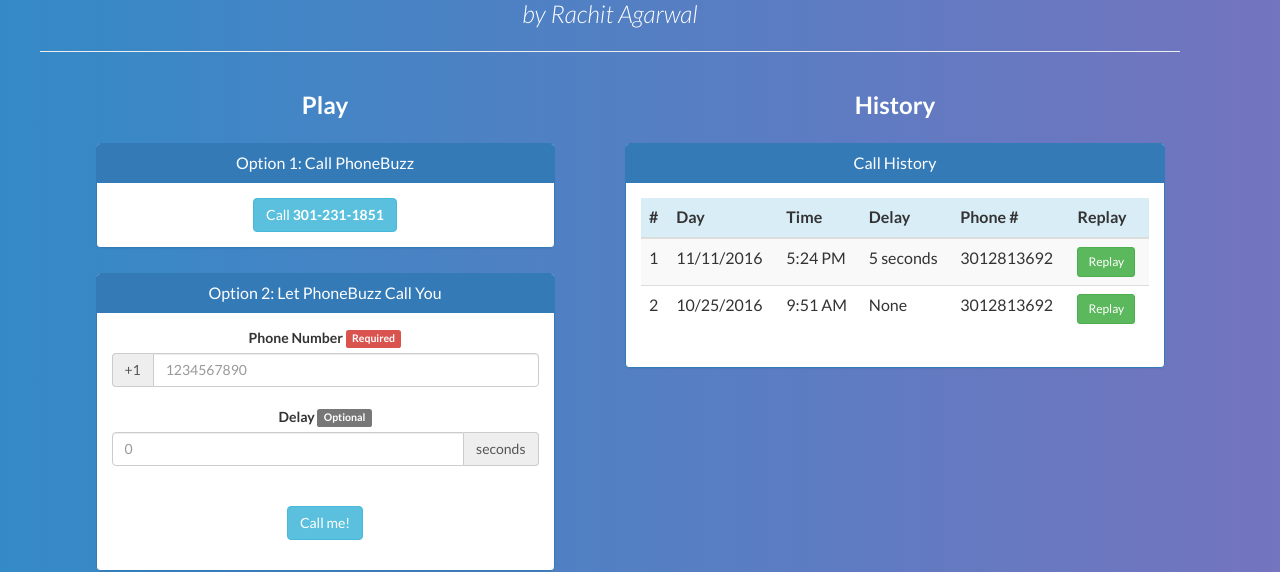
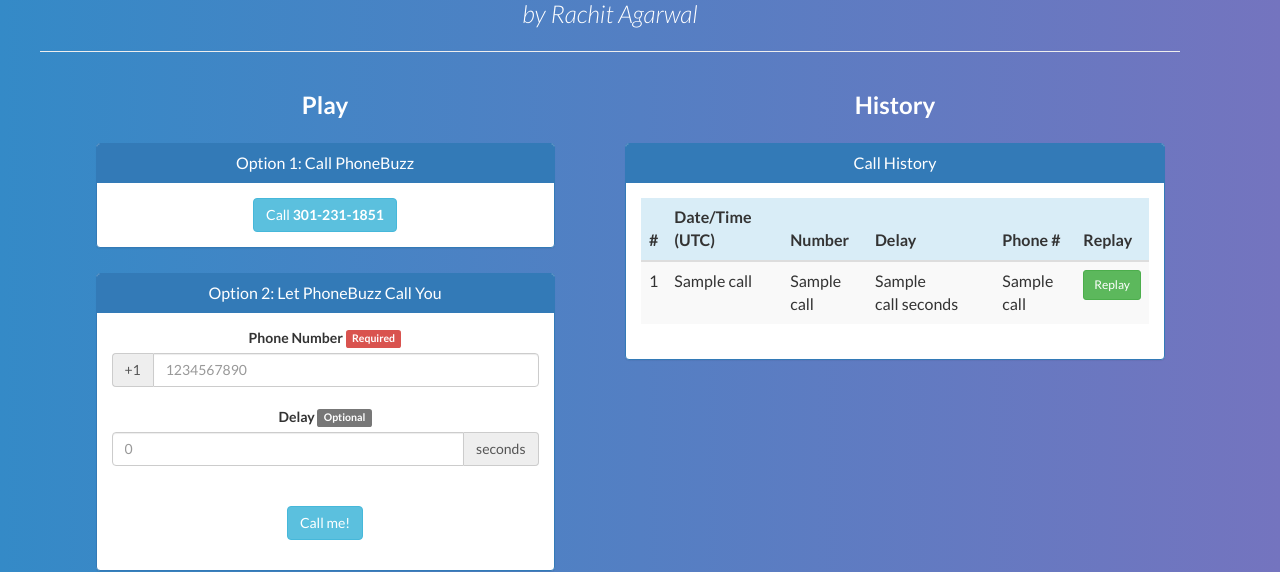
Before and after one commit to rachitag22/phonebuzz, a Flask app: template templates/index.html in a window 1280 px wide. Shown: the part 130-702 px from the top of the page. Run offline with Flask 2, Linux system fonts and the light colour scheme; the template is opened without the code that fills it: most values are stand-ins (such as "Sample title", 1, 10 or a date in 2020); some libraries are stand-ins or nearby versions.

Commit message:
more improvements. still working on outbound replay

```diff
--- a/app.py
+++ b/app.py
@@ -7,6 +7,7 @@
 from flask import Flask, request
 from flask import render_template
 from flask import g
+from flask import redirect
 from config import *
 import hmac
 import hashlib
@@ -17,6 +18,8 @@
 
 
 app = Flask(__name__)
+global url_base
+url_base = "https://lendup-challenge-phonebuzz-rachitag22.c9users.io"
 
 def setup_database():
     global DATABASE
@@ -28,9 +31,7 @@
     table_exists = cursor.execute("SELECT name FROM sqlite_master WHERE name ='calls' and type='table'").fetchone()
 
     if not table_exists:
-        conn.execute('CREATE TABLE calls (id INTEGER PRIMARY KEY, datetime DATETIME , delay INT, phonenum INT)')
-    else:
-        print("YES")
+        conn.execute('CREATE TABLE calls (id INTEGER PRIMARY KEY, datetime DATETIME, delay INT, phonenum INT, num INT)')
     cursor.close()
 
 
@@ -41,7 +42,9 @@
 
 @app.route("/", methods=['GET', 'POST'])
 def main():
-    return render_template("index.html")
+    cursor = conn.cursor()
+    cursor.execute('SELECT * FROM calls')
+    return render_template('index.html', calls=cursor.fetchall())
 
 @app.route("/welcome", methods=['GET', 'POST'])
 def welcome():
@@ -54,14 +57,14 @@
 
     return str(resp)
 
-@app.route("/outbound", methods=['POST'])
+@app.route("/outbound", methods=['GET', 'POST'])
 def outbound():
     data = request.data
 
     numEqualsIndex = data.index("=")
     ampIndex = data.index("&")
-    num = data[numEqualsIndex+1:ampIndex]
-    num = int(num)
+    phoneNum = data[numEqualsIndex+1:ampIndex]
+    phoneNum = int(phoneNum)
 
     data = data[ampIndex+1:]
     delayEqualsIndex = data.index("=")
@@ -70,20 +73,28 @@
 
     cursor = conn.cursor()
     insert = "INSERT INTO calls (id, datetime, delay, phonenum) VALUES "
-    insert = insert + "(NULL," + "CURRENT_TIMESTAMP," + str(delay) + "," + str(num) + ")"
-    print(insert)
+    insert = insert + "(NULL, CURRENT_TIMESTAMP," + str(delay) + "," + str(phoneNum) + ")"
     cursor.execute(insert)
     conn.commit()
     cursor.close()
+
+    cursor = conn.cursor()
+    global id
+    id = cursor.execute("SELECT MAX(id) FROM calls")
+    id = id.fetchone()
+    id = id[0]
+
+    global outboundUpdate
+    outboundUpdate = True
 
     fromNum = TWILIO_CALLER_ID
     account_sid = TWILIO_ACCOUNT_SID
     auth_token  = TWILIO_AUTH_TOKEN
     client = TwilioRestClient(account_sid, auth_token)
-    url = "https://lendup-challenge-phonebuzz-rachitag22.c9users.io/welcome"
+    url = url_base + "/welcome"
 
     time.sleep(delay)
-    call = client.calls.create(url=url, to=num, from_=fromNum)
+    call = client.calls.create(url=url, to=phoneNum, from_=fromNum)
     return ("Call outbound!")
 
 @app.route("/handle-number", methods=['GET', 'POST'])
@@ -91,6 +102,17 @@
 
     number_string = request.values.get('Digits', None)
     number = int(number_string)
+
+    try:
+        outboundUpdate
+        cursor = conn.cursor()
+        stmt = "UPDATE calls SET num=" + str(number) + " WHERE id=" + str(id)
+        print(stmt)
+        cursor.execute(stmt)
+        conn.commit()
+    except NameError:
+        print("No update needed")
+
     resp = twilio.twiml.Response()
     message = "..."
 
@@ -111,9 +133,68 @@
     resp.say(message, voice="woman")
     return str(resp)
 
+@app.route("/preset/<id>", methods=['GET', 'POST'])
+def preset(id):
+    cursor = conn.cursor()
+
+    phoneNumStmt = "SELECT phonenum FROM calls WHERE id=" + str(id)
+    phoneNum = cursor.execute(phoneNumStmt)
+    phoneNum = phoneNum.fetchall()[0][0]
+
+    delayStmt = "SELECT delay FROM calls WHERE id=" + str(id)
+    delay = cursor.execute(delayStmt)
+    delay = delay.fetchall()[0][0]
+
+    numStmt = "SELECT num FROM calls WHERE id=" + str(id)
+    num = cursor.execute(numStmt)
+    num = num.fetchall()[0][0]
+
+    cursor = conn.cursor()
+    insert = "INSERT INTO calls (id, datetime, delay, phonenum, num) VALUES "
+    insert = insert + "(NULL, CURRENT_TIMESTAMP," + str(delay) + "," + str(phoneNum) + "," + str(num) + ")"
+    cursor.execute(insert)
+    conn.commit()
+
+    fromNum = TWILIO_CALLER_ID
+    account_sid = TWILIO_ACCOUNT_SID
+    auth_token  = TWILIO_AUTH_TOKEN
+    client = TwilioRestClient(account_sid, auth_token)
+    url = url_base + "/preset-number?num=" + str(num)
+
+    time.sleep(delay)
+    call = client.calls.create(url=url, to=phoneNum, from_=fromNum)
+
+    return redirect("/")
+
 @app.route("/preset-number", methods=['GET', 'POST'])
 def preset_number():
-    print("FJSLDKJF")
+    number = request.args.get("num")
+    number = int(number)
 
+    resp = twilio.twiml.Response()
+    message = "Welcome to PhoneBuzz Replay! The number is " + str(number) + "..."
+    resp.say(message, voice="woman")
+
+    message = ""
+
+    for num in xrange(1,number):
+        message += ""
+
+    	if num % 3 == 0 and num % 5 == 0:
+    		message += "Fizz Buzz"
+    	elif num % 3 == 0:
+    		message += "Fizz"
+    	elif num % 5 == 0:
+    		message += "Buzz"
+    	else:
+    		message += str(num)
+
+    	message += "..."
+
+    message += "......Thank you for using PhoneBuzz!"
+
+    resp.say(message, voice="woman")
+
+    return redirect("/")
 
 app.run(host=os.getenv('IP', '0.0.0.0'), port=int(os.getenv('PORT', 8080)), use_reloader=False)
--- a/templates/index.html
+++ b/templates/index.html
@@ -79,30 +79,28 @@
 							  <thead>
 								<tr class="info">
 								  <th>#</th>
-								  <th>Day</th>
-								  <th>Time</th>
+								  <th>Date/Time (UTC)</th>
+								  <th>Number</th>
 								  <th>Delay</th>
 								  <th>Phone #</th>
 								  <th>Replay</th>
 								</tr>
 							  </thead>
 							  <tbody>
-									<tr>
-										<td>1</td>
-										<td>11/11/2016</td>
-										<td>5:24 PM</td>
-										<td>5 seconds</td>
-										<td>3012813692</td>
-										<td><button type="button" class="btn btn-success btn-sm">Replay</button></td>
-									</tr>
-									<tr>
-										<td>2</td>
-										<td>10/25/2016</td>
-										<td>9:51 AM</td>
-										<td>None</td>
-										<td>3012813692</td>
-										<td><button type="button" class="btn btn-success btn-sm">Replay</button></td>
-									</tr>
+									{% for call in calls %}
+								    <tr>
+								        <td>{% print(call[0]) %}</td>
+								        <td>{% print(call[1]) %}</td>
+								        <td>{% print(call[4]) %}</td>
+								        <td>{% print(call[2]) %}&nbsp;seconds</td>
+								        <td>{% print(call[3]) %}</td>
+										<td>
+											<form action="/preset/{{call[0]}}">
+												<button type="submit" class="btn btn-success btn-sm">Replay</button>
+											</form>
+										</td>
+								    </tr>
+									{% endfor %}
 								</tbody>
 							</table>
 						</div>
```
Also changed, not shown: database.db.
